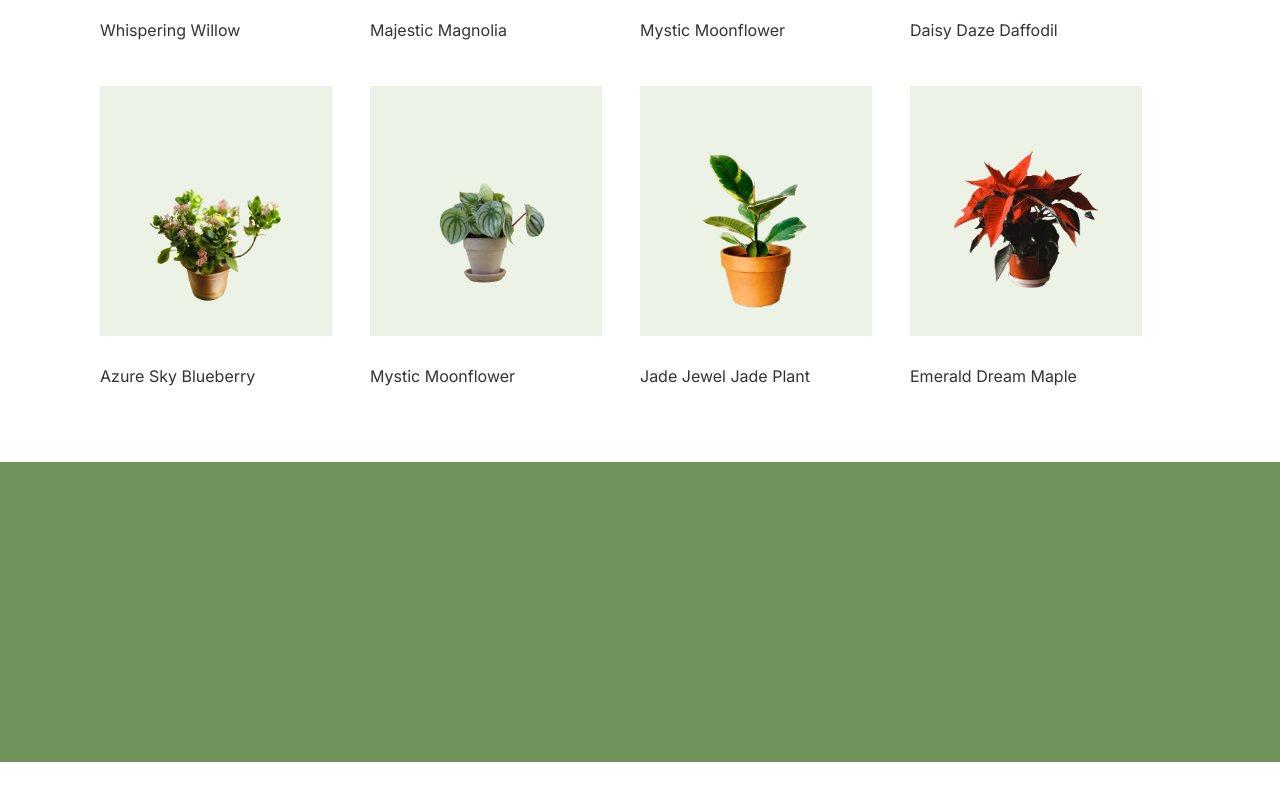
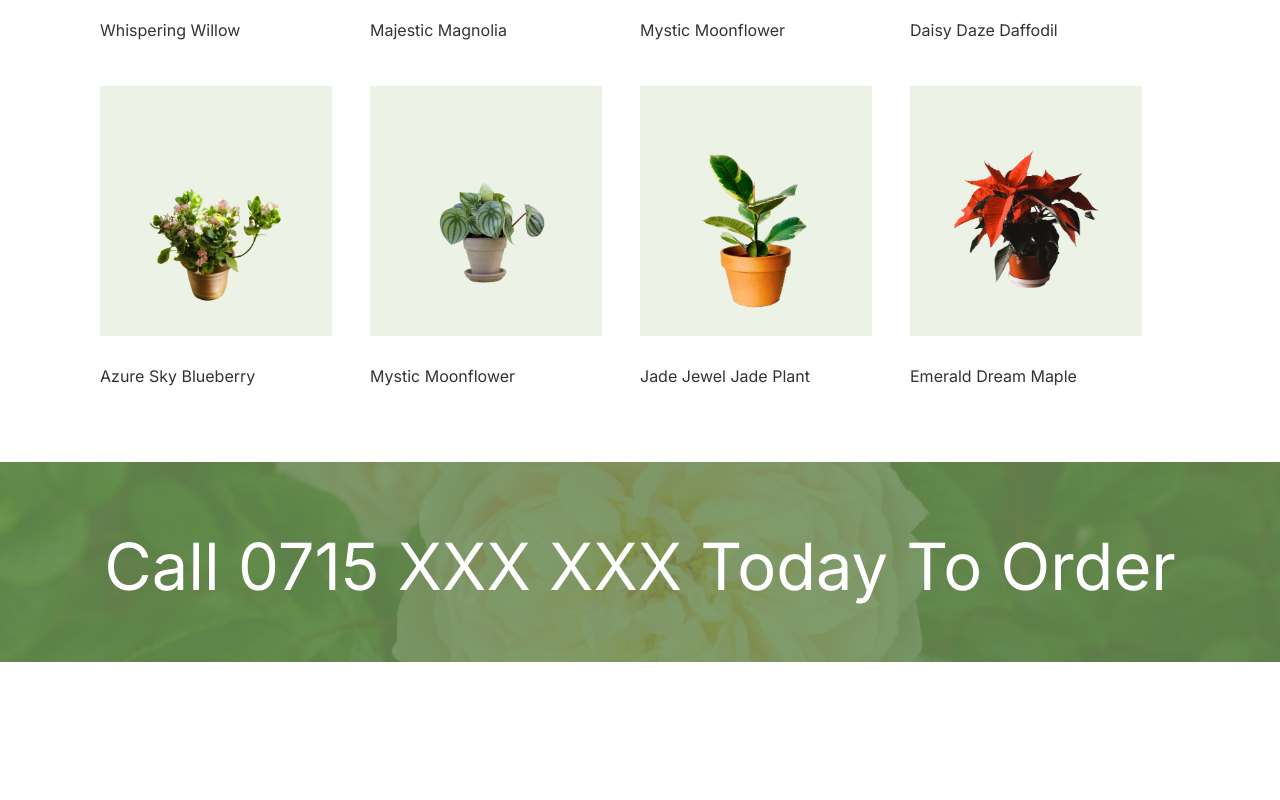
Before and after one commit to Faithkebenei/seedlings, a React (Create React App) app: page / in a window 1280 px wide. Shown: the part 1765-2565 px from the top of the page. After the commit the page ends 2492 px from the top, so only its background shows below. Built offline with nearby package versions, Linux system fonts and the light colour scheme.

Commit message:
Hero section ui

```diff
--- a/src/components/CTO/CTO.jsx
+++ b/src/components/CTO/CTO.jsx
@@ -1,8 +1,18 @@
 import React from "react";
 import styles from "./CTO.module.scss";
 
+import img from "../../utils/images/7.jpg";
+
 const CTO = () => {
-  return <div className={styles.CTO}></div>;
+  return (
+    <div className={styles.CTO}>
+      <div className={styles.imageContainer}>
+        <img src={img} alt="" />
+        <div className={styles.overlay}></div>
+        <p>Call 0715 XXX XXX Today To Order</p>
+      </div>
+    </div>
+  );
 };
 
 export default CTO;
--- a/src/components/CTO/CTO.module.scss
+++ b/src/components/CTO/CTO.module.scss
@@ -1,6 +1,40 @@
 .CTO {
   margin: 60px 0;
   width: 100%;
-  height: 300px;
+  height: 200px;
+  background-color: #6e9257;
+  position: relative;
+}
+
+.imageContainer {
+  width: 100%;
+  height: 100%;
+  text-align: center;
+}
+
+.imageContainer img {
+  width: 100%;
+  height: 100%;
+  object-fit: cover;
+}
+
+.overlay {
+  position: absolute;
+  top: 0;
+  left: 0;
+  opacity: 84%;
+  width: 100%;
+  height: 200px;
   background-color: #6e9257;
 }
+
+.imageContainer p {
+  width: 100%;
+  height: 200px;
+  font-size: 65px;
+  color: #fff;
+  position: absolute;
+  top: 50%;
+  left: 50%;
+  transform: translate(-50%, -50%);
+}
--- a/src/pages/Home/Home.module.scss
+++ b/src/pages/Home/Home.module.scss
@@ -1,3 +1,23 @@
+/* Targeting the vertical scrollbar */
+::-webkit-scrollbar {
+  width: 3px; /* Width of the scrollbar */
+}
+
+/* Styling the track (the area behind the scrollbar) */
+::-webkit-scrollbar-track {
+  background: #f1f1f1; /* Color of the track */
+}
+
+/* Styling the thumb (the draggable part of the scrollbar) */
+::-webkit-scrollbar-thumb {
+  background: #6e9257; /* Color of the thumb */
+}
+
+/* Hover effect on the thumb */
+::-webkit-scrollbar-thumb:hover {
+  background: #6e9257; /* Color of the thumb on hover */
+}
+
 .home {
   // margin: 20px 100px;
 }
```
